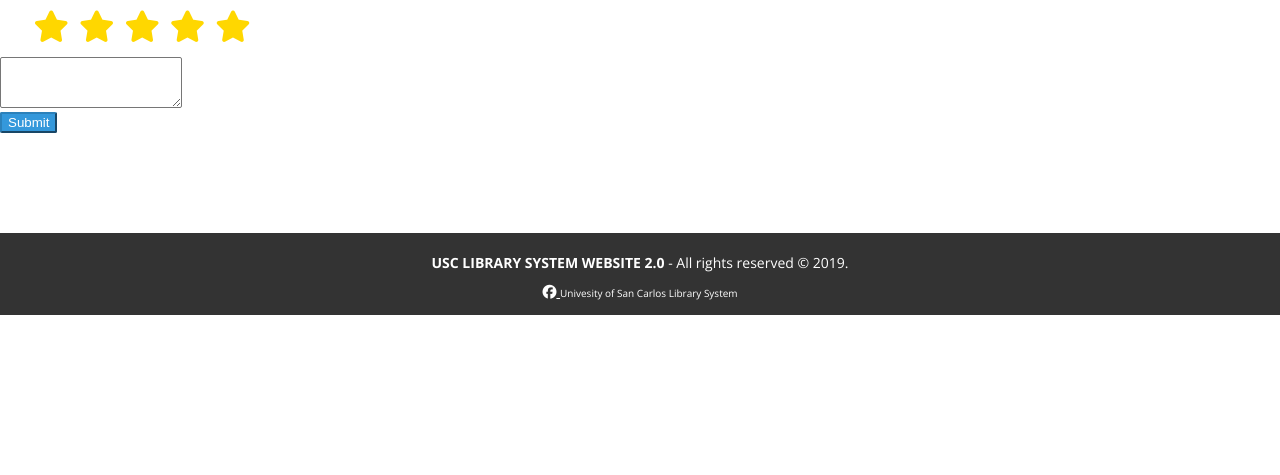
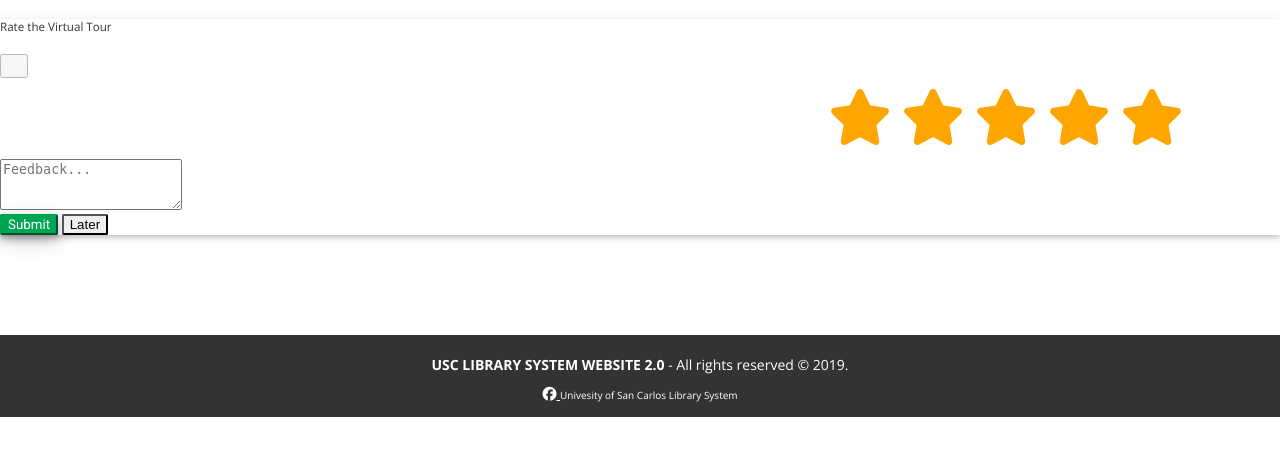
Before and after one commit to lance173/capstone-user, a PHP site: template views/ratingForm.php in a window 1280 px wide, after a click on "Excellent - 5 stars". Shown: the top 475 px of the page. Before the commit the page ends 315 px from the top, so only its background shows below. Run offline with PHP 8.4, Linux system fonts and the light colour scheme; the template is opened without the code that fills it, so the values that code supplies are empty; some libraries are stand-ins or nearby versions.

Commit message:
4/20/19 15:12

```diff
--- a/assets/css/custom.css
+++ b/assets/css/custom.css
@@ -146,13 +146,14 @@
 
 .rating {
   border: none;
-  float: left;
+  margin: 0px 65px;
+  text-align: center;
 }
 
 .rating > input { display: none; }
 .rating > label:before {
   margin: 5px;
-  font-size: 2.25em;
+  font-size: 4em;
   font-family: FontAwesome;
   display: inline-block;
   content: "\f005";
@@ -172,7 +173,7 @@
 
 .rating > input:checked ~ label, /* show gold star when clicked */
 .rating:not(:checked) > label:hover, /* hover current star */
-.rating:not(:checked) > label:hover ~ label { color: #FFD700;  } /* hover previous stars in list */
+.rating:not(:checked) > label:hover ~ label { color: orange;  } /* hover previous stars in list */
 
 .rating > input:checked + label:hover, /* hover current star when changing rating */
 .rating > input:checked ~ label:hover,
--- a/assets/myjs.js
+++ b/assets/js/myjs.js
@@ -1,3 +1,35 @@
+
+// Hours of Service
+
+function showdowntownhours() {
+	document.getElementById("downtowncampus-library").style.display = 'block';
+	document.getElementById("northcampus-library").style.display = "none";
+	document.getElementById("southcampus-library").style.display = "none";
+	document.getElementById("talambancampus-library").style.display = "none";
+}
+
+function shownorthhours() {
+	document.getElementById("northcampus-library").style.display = "block";
+	document.getElementById("downtowncampus-library").style.display = "none";
+	document.getElementById("southcampus-library").style.display = "none";
+	document.getElementById("talambancampus-library").style.display = "none";
+}
+
+function showsouthhours() {
+	document.getElementById("southcampus-library").style.display = "block";
+	document.getElementById("northcampus-library").style.display = "none";
+	document.getElementById("downtowncampus-library").style.display = "none";
+	document.getElementById("talambancampus-library").style.display = "none";
+}
+
+function showtalambanhours() {
+	document.getElementById("talambancampus-library").style.display = "block";
+	document.getElementById("northcampus-library").style.display = "none";
+	document.getElementById("downtowncampus-library").style.display = "none";
+	document.getElementById("southcampus-library").style.display = "none";
+
+}
+
 $(document).ready(function() {
 	var showChar = 100;
 	var ellipsestext = "...";
@@ -102,3 +134,25 @@
 		return true;
 	}
 }
+
+function submitRating(form, isLoggedIn, accountStatus){
+
+	if(form.starrating.value == 0){
+		alert("Input number of stars");
+		return false;
+	}
+	else if (isLoggedIn == 'false'){
+		alert("Login first to submit rating!");
+		return false;
+	}
+	else if (accountStatus == 'BLOCKED'){
+		alert("Your Account Status is Blocked!");
+		return false;
+	}
+	else {
+		alert("Thank you for your feedback!");
+		return true;
+	}
+
+
+}
--- a/assets/js/post-customjs.js
+++ /dev/null
@@ -1,31 +0,0 @@
-
-// Hours of Service
-
-function showdowntownhours() {
-	document.getElementById("downtowncampus-library").style.display = 'block';
-	document.getElementById("northcampus-library").style.display = "none";
-	document.getElementById("southcampus-library").style.display = "none";
-	document.getElementById("talambancampus-library").style.display = "none";
-}
-
-function shownorthhours() {
-	document.getElementById("northcampus-library").style.display = "block";
-	document.getElementById("downtowncampus-library").style.display = "none";
-	document.getElementById("southcampus-library").style.display = "none";
-	document.getElementById("talambancampus-library").style.display = "none";
-}
-
-function showsouthhours() {
-	document.getElementById("southcampus-library").style.display = "block";
-	document.getElementById("northcampus-library").style.display = "none";
-	document.getElementById("downtowncampus-library").style.display = "none";
-	document.getElementById("talambancampus-library").style.display = "none";
-}
-
-function showtalambanhours() {
-	document.getElementById("talambancampus-library").style.display = "block";
-	document.getElementById("northcampus-library").style.display = "none";
-	document.getElementById("downtowncampus-library").style.display = "none";
-	document.getElementById("southcampus-library").style.display = "none";
-
-}
--- a/views/footer.php
+++ b/views/footer.php
@@ -10,14 +10,14 @@
     <!-- END PAGA BACKDROPS-->
     <!-- CORE PLUGINS-->
     <!-- CORE PLUGINS-->
-    <script src="../assets/js/post-customjs.js"></script>
+    <script src="../assets/js/myjs.js" type="text/javascript"></script>
     <script src="../assets/jquery/jquery.min.js"></script>
     <script src="../assets/vendors/popper.js/dist/umd/popper.min.js" type="text/javascript"></script>
     <script src="../assets/vendors/bootstrap/dist/js/bootstrap.min.js" type="text/javascript"></script>
     <script src="../assets/vendors/metisMenu/dist/metisMenu.min.js" type="text/javascript"></script>
     <script src="../assets/vendors/jquery-slimscroll/jquery.slimscroll.min.js" type="text/javascript"></script>
     <!-- PAGE LEVEL PLUGINS-->
-    <script src="../assets/myjs.js" type="text/javascript"></script>
+
     <!-- CORE SCRIPTS-->
     <script src="../assets/js/app.min.js" type="text/javascript"></script>
     <!-- PAGE LEVEL SCRIPTS-->
--- a/views/ratingForm.php
+++ b/views/ratingForm.php
@@ -1,24 +1,48 @@
-<form action="../controllers/Rating360.php" method="POST">
-<div id="wrap">
-  <div id="main" class="container clear-top">
-    <fieldset name="set1" class="rating">
+<!--Rating Modal-->
+<div class="modal fade" id="rateModal" tabindex="-1" role="dialog" aria-labelledby="rateModalLabel" aria-hidden="true">
+    <div class="modal-dialog" role="document">
+        <div class="modal-content">
+            <div class="modal-header">
+                <h5 class="modal-title" id="rateModalLabel">Rate the Virtual Tour</h5>
+                    <button type="button" class="close" data-dismiss="modal" aria-label="Close">
+                        <span aria-hidden="true"> &times; </span>
+                    </button>
 
-    <input type="radio" id="field1_star5" name="rating1" value="5" /><label class = "full" for="field1_star5" title="Excellent - 5 stars"></label></label>
+                    <?php
+                        if(isset($_SESSION['profile'])){
+                            $isLoggedIn = "true";
+                            $status = $_SESSION['profile']['Status'];
+                        } else {
+                            $isLoggedIn = "false";
+                            $status = 'none';
+                        }
+                    ?>
 
-    <input type="radio" id="field1_star4" name="rating1" value="4" /><label class = "full" for="field1_star4" title="Very Good - 4 stars"></label>
+            </div>
+            <form action="../controllers/Rating360.php" method="POST" onsubmit="return submitRating(this, '<?php echo $isLoggedIn; ?>', '<?php echo $status; ?>');">
+                <div class="modal-body">
+                        <div id="wrap">
+                            <div id="main" class="container clear-top">
+                                <fieldset name="starrating-set" class="rating">
+                                    <input type="radio" id="field1_star5" name="starrating" value="5" /><label class = "full" for="field1_star5" title="Excellent - 5 stars"></label></label>
 
-    <input type="radio" id="field1_star3" name="rating1" value="3" /><label class = "full" for="field1_star3" title="Good - 3 stars"></label>
+                                    <input type="radio" id="field1_star4" name="starrating" value="4" /><label class = "full" for="field1_star4" title="Very Good - 4 stars"></label>
 
-    <input type="radio" id="field1_star2" name="rating1" value="2" /><label class = "full" for="field1_star2" title="Poor- 2 stars"></label>
+                                    <input type="radio" id="field1_star3" name="starrating" value="3" /><label class = "full" for="field1_star3" title="Good - 3 stars"></label>
 
-    <input type="radio" id="field1_star1" name="rating1" value="1" /><label class = "full" for="field1_star1" title="Needs Improvement - 1 star"></label>
+                                    <input type="radio" id="field1_star2" name="starrating" value="2" /><label class = "full" for="field1_star2" title="Poor- 2 stars"></label>
 
-    </fieldset>
-  </div>
-  <textarea class="form-control" name="comment" rows="3" required></textarea>
+                                    <input type="radio" id="field1_star1" name="starrating" value="1" /><label class = "full" for="field1_star1" title="Needs Improvement - 1 star"></label>
+                                </fieldset>
+                            </div>
+                            <textarea class="form-control" name="feedback" rows="3" placeholder="Feedback..." required></textarea>
+                        </div>
+                </div>
+                <div class="modal-footer">
+                    <button type="submit" class="btn btn-comment" name="btnSubmit">Submit</button>
+                    <button type="button" class="btn btn-secondary" data-dismiss="modal">Later</button>
+                </div>
+            </form>
+        </div>
+    </div>
 </div>
-<button type="submit" class="btn btn-primary" name="btnSubmit">Submit</button>
-</form>
-<footer class="footer">
-
-</footer>
```
Also changed, not shown: controllers/Rating360.php (+8 -5 lines), views/startvirtualtour.php (+7 -43 lines), assets/js/pre-customjs.js (deleted).
